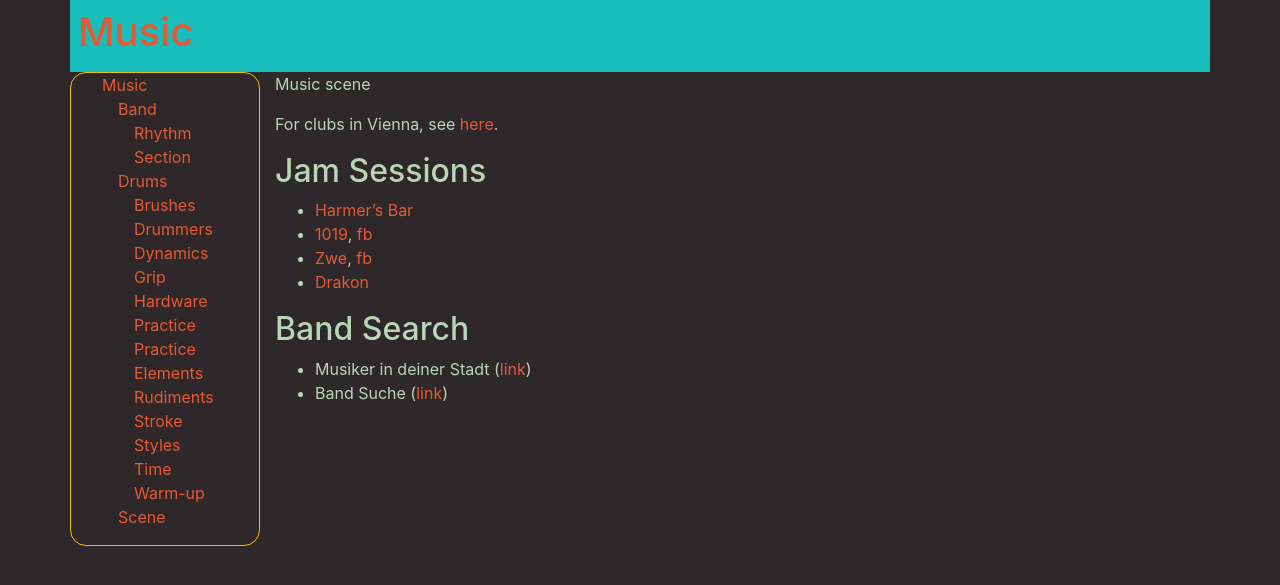
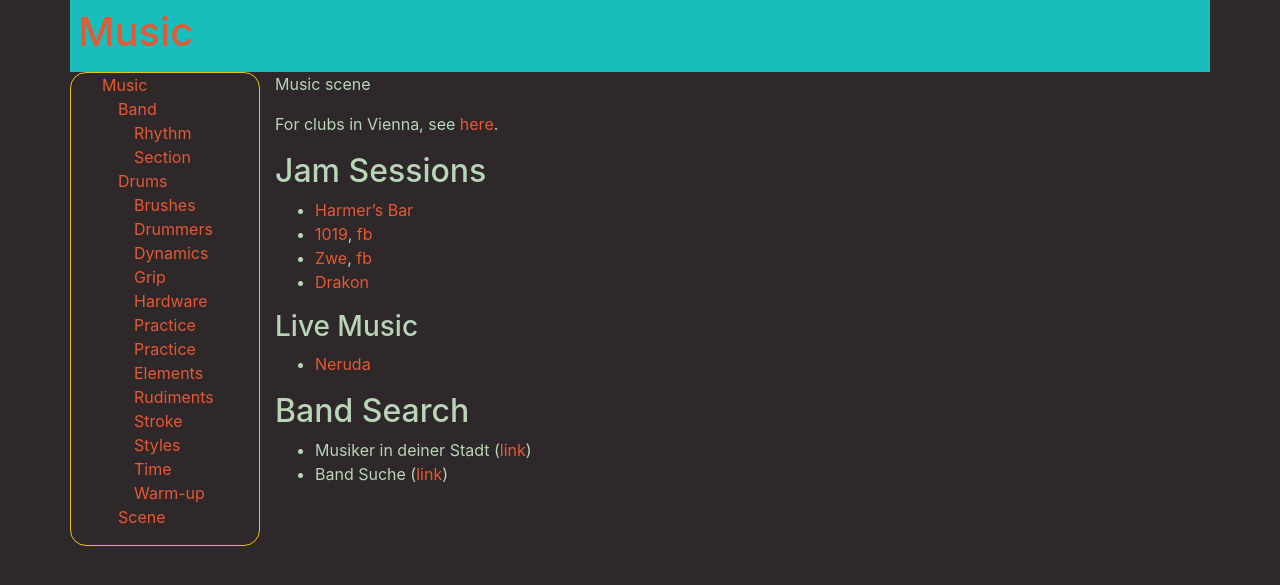
Before and after one commit to MisterY/music-site, a Jekyll site: the page built from scene.md, in a window 1280 px wide. Shown: the top 585 px of the page. Built offline with Jekyll 4.4.1, drawn with Linux system fonts in a browser that asks for light colours; nearby versions of some CDN libraries; our own code applies the rules of GitHub Pages for plain Markdown files.

Commit message:
adding neruda, live music

```diff
--- a/scene.md
+++ b/scene.md
@@ -12,6 +12,10 @@ For clubs in Vienna, see [here](http://austria.alensiljak.tk/entertainment/music
 - [Zwe](http://www.zwe.cc/), [fb](https://www.facebook.com/jazzcafezwe/)
 - [Drakon](https://www.facebook.com/Drakon-386418171399681/)
 
+### Live Music
+
+- [Neruda](https://www.neruda.at/)
+
 ## Band Search
 
 - Musiker in deiner Stadt ([link](https://www.musiker-in-deiner-stadt.at/))
```
